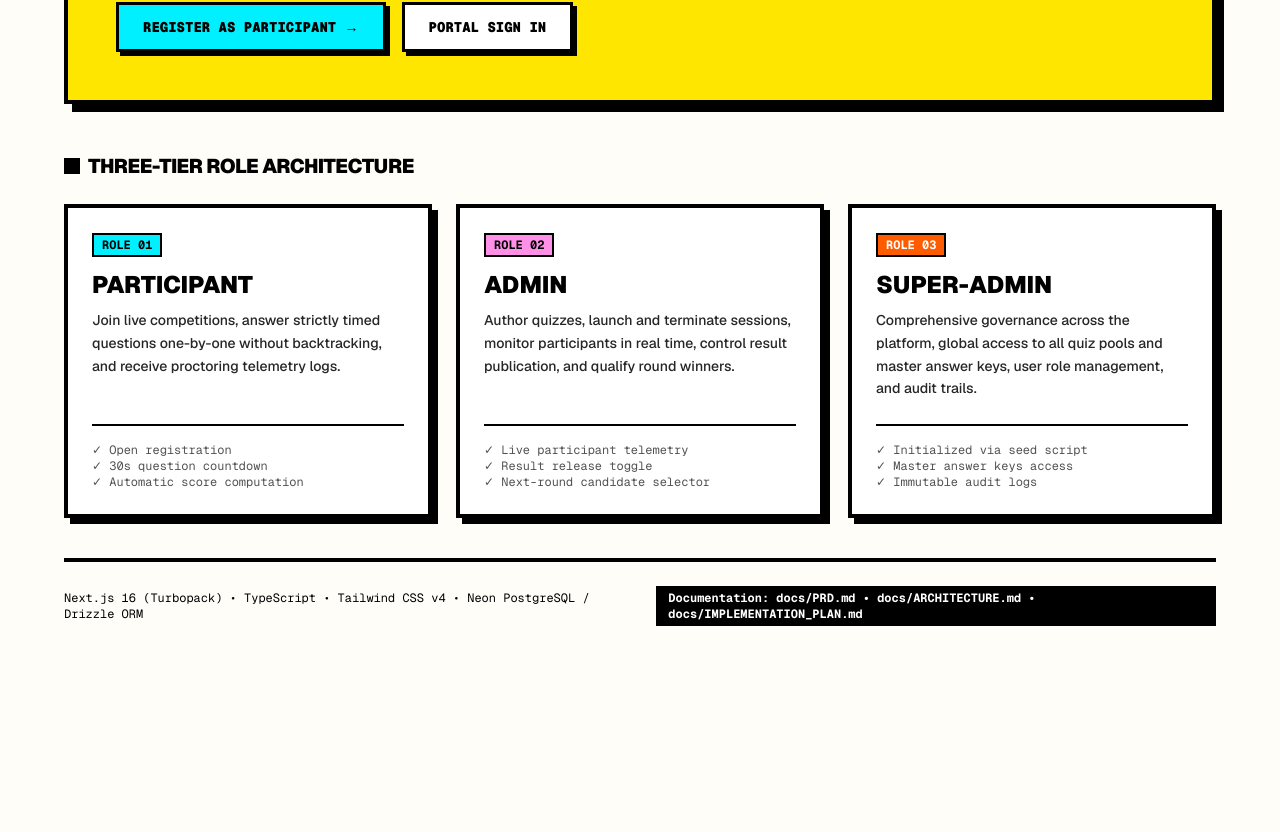
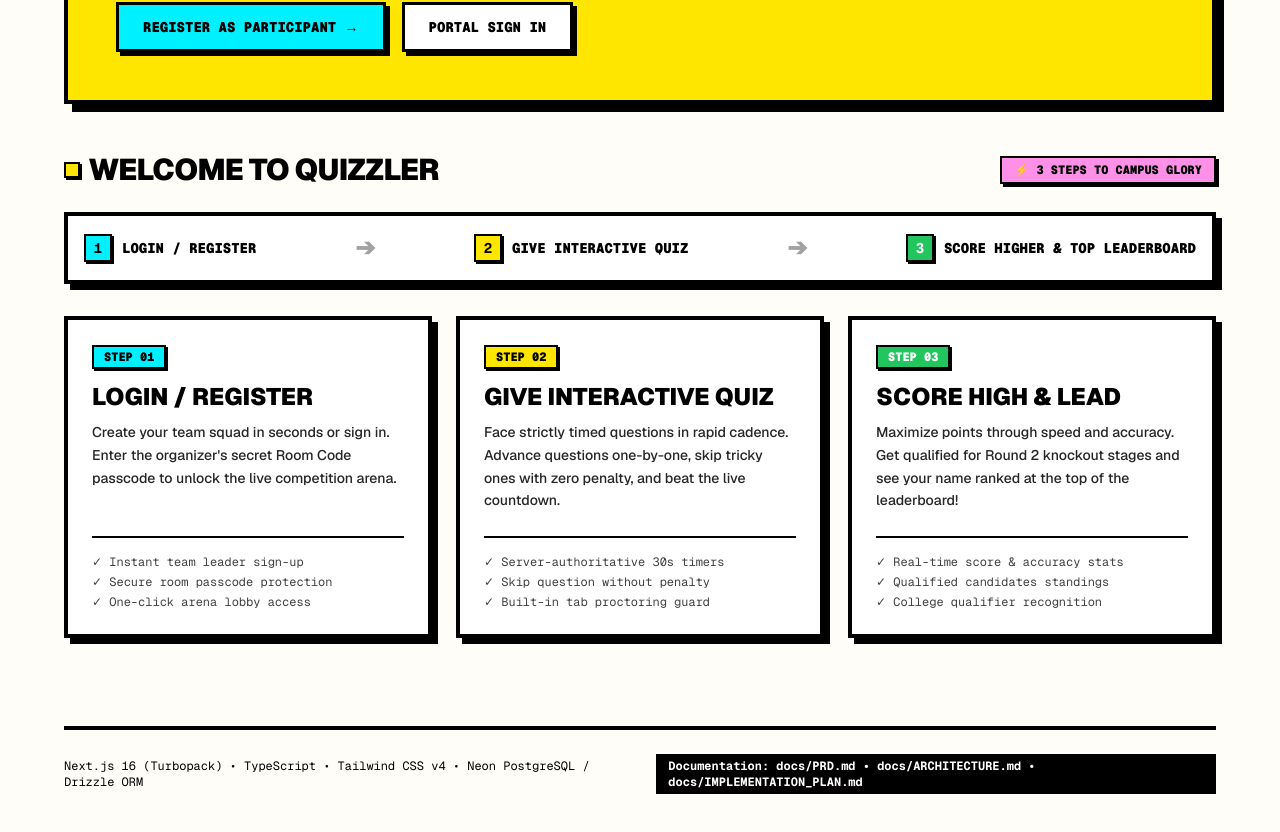
Before and after one commit to Dunston-Chiro/Quizzler, a Next.js app: page / in a window 1280 px wide. Shown: the part 502-1334 px from the top of the page. Before the commit the page ends 1176 px from the top, so only its background shows below. Built offline with nearby package versions, Linux system fonts and the light colour scheme; no server answers.

Commit message:
Fixed: Index Page info

```diff
--- a/src/app/page.tsx
+++ b/src/app/page.tsx
@@ -36,7 +36,7 @@ export default async function HomePage() {
 
         <div className="inline-flex items-center gap-2 px-3 py-1.5 bg-[#00F0FF] border-3 border-black font-mono font-bold text-xs uppercase shadow-[3px_3px_0px_#000]">
           <span className="w-2.5 h-2.5 rounded-full bg-emerald-500 animate-pulse border border-black" />
-          Milestone 1 Active: Auth &amp; RBAC
+          Live Competitions Active
         </div>
       </header>
 
@@ -57,7 +57,7 @@ export default async function HomePage() {
             {session ? (
               <Link
                 href={getDashboardHref()}
-                className="bg-black text-white font-mono font-black text-sm uppercase px-6 py-3 border-3 border-black shadow-[4px_4px_0px_#000] hover:bg-neutral-800 hover:translate-x-0.5 hover:translate-y-0.5"
+                className="bg-black text-white font-mono font-black text-sm uppercase px-6 py-3 border-3 border-black shadow-[4px_4px_0px_#000] hover:bg-neutral-800 hover:translate-x-0.5 hover:translate-y-0.5 transition-transform"
               >
                 Enter {session.role.replace("_", " ")} Portal →
               </Link>
@@ -65,13 +65,13 @@ export default async function HomePage() {
               <>
                 <Link
                   href="/register"
-                  className="bg-[#00F0FF] text-black font-mono font-black text-sm uppercase px-6 py-3 border-3 border-black shadow-[4px_4px_0px_#000] hover:translate-x-0.5 hover:translate-y-0.5"
+                  className="bg-[#00F0FF] text-black font-mono font-black text-sm uppercase px-6 py-3 border-3 border-black shadow-[4px_4px_0px_#000] hover:translate-x-0.5 hover:translate-y-0.5 transition-transform"
                 >
                   Register as Participant →
                 </Link>
                 <Link
                   href="/login"
-                  className="bg-white text-black font-mono font-black text-sm uppercase px-6 py-3 border-3 border-black shadow-[4px_4px_0px_#000] hover:translate-x-0.5 hover:translate-y-0.5"
+                  className="bg-white text-black font-mono font-black text-sm uppercase px-6 py-3 border-3 border-black shadow-[4px_4px_0px_#000] hover:translate-x-0.5 hover:translate-y-0.5 transition-transform"
                 >
                   Portal Sign In
                 </Link>
@@ -80,14 +80,105 @@ export default async function HomePage() {
           </div>
         </div>
 
-        {/* Roles Breakdown */}
+        {/* Welcome & How Quizzler Works Flow Banner */}
+        <div className="mb-6 flex flex-col sm:flex-row sm:items-center justify-between gap-3">
+          <h3 className="text-2xl md:text-3xl font-black uppercase tracking-tight flex items-center gap-2">
+            <span className="w-4 h-4 bg-[#FFE600] border-2 border-black inline-block shadow-[2px_2px_0px_#000]" />
+            Welcome to Quizzler
+          </h3>
+          <span className="font-mono text-xs font-black bg-[#FF90E8] border-2 border-black px-3 py-1 shadow-[3px_3px_0px_#000] uppercase self-start sm:self-auto">
+            ⚡ 3 Steps to Campus Glory
+          </span>
+        </div>
+
+        {/* Interactive Linear Progression Flow Bar */}
+        <div className="bg-white border-4 border-black p-4 mb-8 shadow-[6px_6px_0px_#000] flex flex-col sm:flex-row items-center justify-between gap-4 font-mono font-black text-xs md:text-sm uppercase">
+          <div className="flex items-center gap-2.5">
+            <span className="w-7 h-7 bg-[#00F0FF] border-2 border-black flex items-center justify-center font-bold text-black shadow-[2px_2px_0px_#000]">
+              1
+            </span>
+            <span>Login / Register</span>
+          </div>
+          <span className="text-2xl font-black text-neutral-400 hidden sm:inline">➔</span>
+          <div className="flex items-center gap-2.5">
+            <span className="w-7 h-7 bg-[#FFE600] border-2 border-black flex items-center justify-center font-bold text-black shadow-[2px_2px_0px_#000]">
+              2
+            </span>
+            <span>Give Interactive Quiz</span>
+          </div>
+          <span className="text-2xl font-black text-neutral-400 hidden sm:inline">➔</span>
+          <div className="flex items-center gap-2.5">
+            <span className="w-7 h-7 bg-[#22C55E] border-2 border-black flex items-center justify-center font-bold text-white shadow-[2px_2px_0px_#000]">
+              3
+            </span>
+            <span>Score Higher &amp; Top Leaderboard</span>
+          </div>
+        </div>
+
+        {/* 3 Interactive Cards */}
+        <div className="grid grid-cols-1 md:grid-cols-3 gap-6 mb-12">
+          {/* Card 1: Login / Register */}
+          <div className="bg-white border-4 border-black p-6 shadow-[6px_6px_0px_#000] flex flex-col justify-between hover:translate-x-0.5 hover:translate-y-0.5 transition-transform">
+            <div>
+              <div className="inline-block bg-[#00F0FF] border-2 border-black px-2.5 py-0.5 font-mono text-xs font-black uppercase mb-3 shadow-[2px_2px_0px_#000]">
+                Step 01
+              </div>
+              <h4 className="text-2xl font-black uppercase mb-2">Login / Register</h4>
+              <p className="text-sm font-medium text-neutral-800 leading-relaxed">
+                Create your team squad in seconds or sign in. Enter the organizer&apos;s secret Room Code passcode to unlock the live competition arena.
+              </p>
+            </div>
+            <div className="mt-6 pt-4 border-t-2 border-black font-mono text-xs text-neutral-700 space-y-1">
+              <div>✓ Instant team leader sign-up</div>
+              <div>✓ Secure room passcode protection</div>
+              <div>✓ One-click arena lobby access</div>
+            </div>
+          </div>
+
+          {/* Card 2: Interactive Quiz */}
+          <div className="bg-white border-4 border-black p-6 shadow-[6px_6px_0px_#000] flex flex-col justify-between hover:translate-x-0.5 hover:translate-y-0.5 transition-transform">
+            <div>
+              <div className="inline-block bg-[#FFE600] border-2 border-black px-2.5 py-0.5 font-mono text-xs font-black uppercase mb-3 shadow-[2px_2px_0px_#000]">
+                Step 02
+              </div>
+              <h4 className="text-2xl font-black uppercase mb-2">Give Interactive Quiz</h4>
+              <p className="text-sm font-medium text-neutral-800 leading-relaxed">
+                Face strictly timed questions in rapid cadence. Advance questions one-by-one, skip tricky ones with zero penalty, and beat the live countdown.
+              </p>
+            </div>
+            <div className="mt-6 pt-4 border-t-2 border-black font-mono text-xs text-neutral-700 space-y-1">
+              <div>✓ Server-authoritative 30s timers</div>
+              <div>✓ Skip question without penalty</div>
+              <div>✓ Built-in tab proctoring guard</div>
+            </div>
+          </div>
+
+          {/* Card 3: Leaderboard */}
+          <div className="bg-white border-4 border-black p-6 shadow-[6px_6px_0px_#000] flex flex-col justify-between hover:translate-x-0.5 hover:translate-y-0.5 transition-transform">
+            <div>
+              <div className="inline-block bg-[#22C55E] text-white border-2 border-black px-2.5 py-0.5 font-mono text-xs font-black uppercase mb-3 shadow-[2px_2px_0px_#000]">
+                Step 03
+              </div>
+              <h4 className="text-2xl font-black uppercase mb-2">Score High &amp; Lead</h4>
+              <p className="text-sm font-medium text-neutral-800 leading-relaxed">
+                Maximize points through speed and accuracy. Get qualified for Round 2 knockout stages and see your name ranked at the top of the leaderboard!
+              </p>
+            </div>
+            <div className="mt-6 pt-4 border-t-2 border-black font-mono text-xs text-neutral-700 space-y-1">
+              <div>✓ Real-time score &amp; accuracy stats</div>
+              <div>✓ Qualified candidates standings</div>
+              <div>✓ College qualifier recognition</div>
+            </div>
+          </div>
+        </div>
+
+        {/* Commented out: Three-Tier Role Architecture
         <h3 className="text-xl font-black uppercase tracking-tight mb-6 flex items-center gap-2">
           <span className="w-4 h-4 bg-black inline-block" />
           Three-Tier Role Architecture
         </h3>
 
         <div className="grid grid-cols-1 md:grid-cols-3 gap-6">
-          {/* Participant Card */}
           <div className="bg-white border-4 border-black p-6 shadow-[6px_6px_0px_#000] flex flex-col justify-between">
             <div>
               <div className="inline-block bg-[#00F0FF] border-2 border-black px-2 py-0.5 font-mono text-xs font-bold uppercase mb-3">
@@ -105,7 +196,6 @@ export default async function HomePage() {
             </div>
           </div>
 
-          {/* Admin Card */}
           <div className="bg-white border-4 border-black p-6 shadow-[6px_6px_0px_#000] flex flex-col justify-between">
             <div>
               <div className="inline-block bg-[#FF90E8] border-2 border-black px-2 py-0.5 font-mono text-xs font-bold uppercase mb-3">
@@ -123,7 +213,6 @@ export default async function HomePage() {
             </div>
           </div>
 
-          {/* Super-Admin Card */}
           <div className="bg-white border-4 border-black p-6 shadow-[6px_6px_0px_#000] flex flex-col justify-between">
             <div>
               <div className="inline-block bg-[#FF5C00] text-white border-2 border-black px-2 py-0.5 font-mono text-xs font-bold uppercase mb-3">
@@ -141,6 +230,7 @@ export default async function HomePage() {
             </div>
           </div>
         </div>
+        */}
       </section>
 
       {/* Footer Info */}
```
